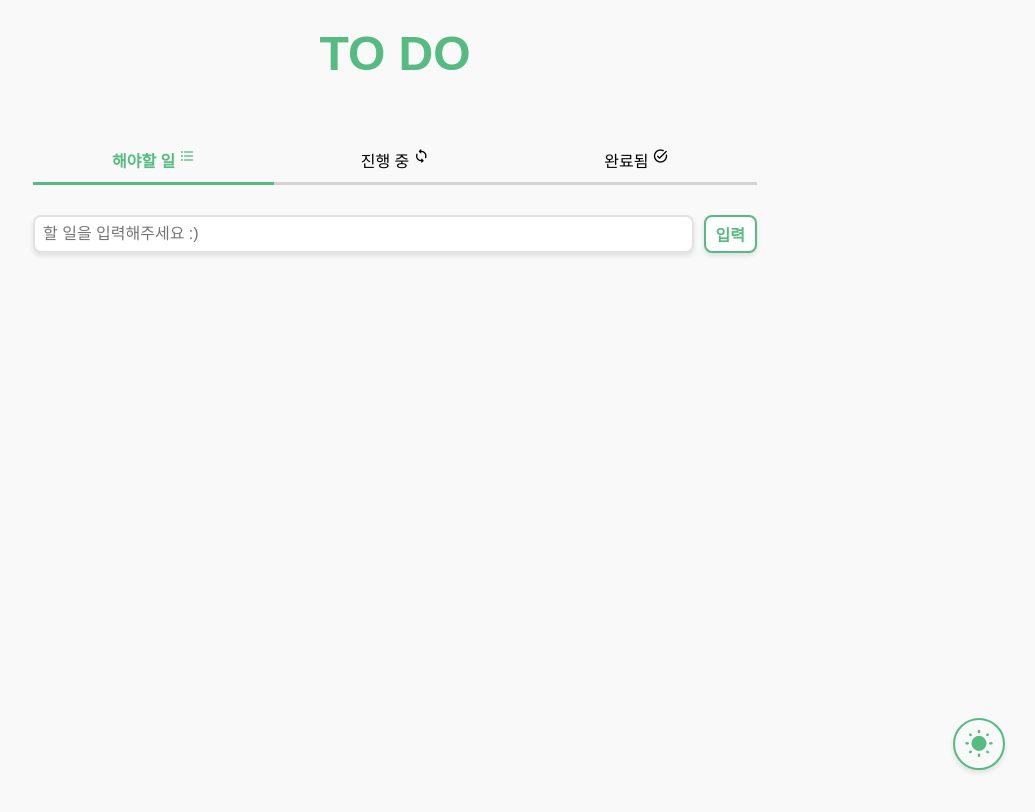
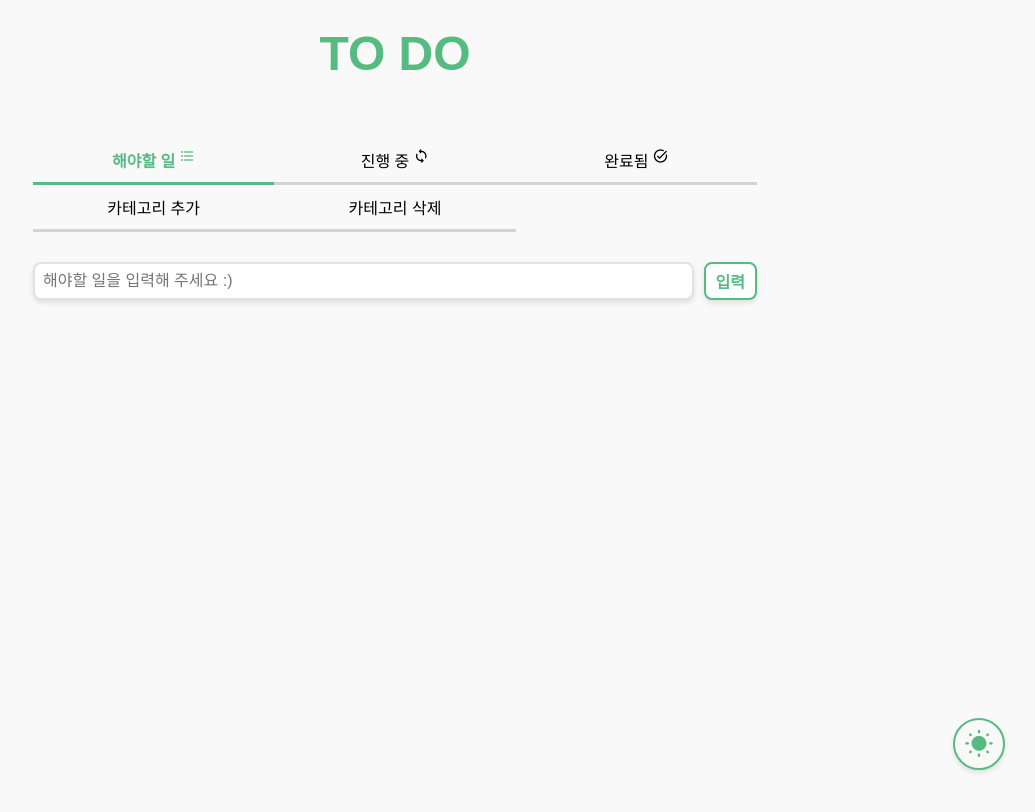
Before and after one commit to yeeed711/to-do, a React (Create React App) app: page / in a window 1280 px wide. Shown: the top 812 px of the page, without its empty margins (245-1280 px from the left). Built offline with nearby package versions, Linux system fonts and the light colour scheme; a web font is replaced by a local one.

Commit message:
feat: category추가,삭제 기능 구현

```diff
--- a/src/atoms.ts
+++ b/src/atoms.ts
@@ -14,15 +14,31 @@ const localStorageEffect =
     });
   };
 
-export enum Categories {
-  '해야할일' = '해야할 일',
-  '진행 중' = '진행 중',
-  '완료됨' = '완료됨',
-}
+const categoriesEffect =
+  (key: string) =>
+  ({ setSelf, onSet }: any) => {
+    const savedValue = localStorage.getItem(key);
+    if (savedValue !== null) {
+      setSelf(JSON.parse(savedValue));
+    }
+    onSet((newValue: any, _: any, isReset: boolean) => {
+      isReset
+        ? localStorage.removeItem(key)
+        : localStorage.setItem(key, JSON.stringify(newValue));
+    });
+  };
+
+// export enum Categories {
+//   '해야할일' = '해야할 일',
+//   '진행 중' = '진행 중',
+//   '완료됨' = '완료됨',
+// }
+
+export let defaultCategories: string[] = ['해야할 일', '진행 중', '완료됨'];
 export interface IToDo {
   id: number;
   text: string;
-  category: Categories;
+  category: string;
 }
 
 export const isDarkAtom = atom({
@@ -36,9 +52,15 @@ export const toDoState = atom<IToDo[]>({
   effects: [localStorageEffect('toDo')],
 });
 
-export const categoryState = atom<Categories>({
+export const categoryState = atom<string>({
   key: 'category',
-  default: Categories.해야할일,
+  default: defaultCategories[0],
+});
+
+export const categoriesState = atom({
+  key: 'categories',
+  default: defaultCategories,
+  effects: [categoriesEffect('categories')],
 });
 
 export const toDoSelector = selector({
--- a/src/components/CategoryList.tsx
+++ b/src/components/CategoryList.tsx
@@ -1,34 +1,72 @@
 import React from 'react';
 import styled from 'styled-components';
 import { useRecoilState } from 'recoil';
-import { categoryState, Categories } from '../atoms';
+import { categoriesState, categoryState, defaultCategories } from '../atoms';
 import Icon from './Icon';
 
 const CategoryList = () => {
   const [category, setCategory] = useRecoilState(categoryState);
+  const [categories, setCategories] = useRecoilState(categoriesState);
 
   const onClick = (event: React.MouseEvent<HTMLButtonElement>) => {
     setCategory(event.currentTarget.value as any);
   };
 
-  const Icons = {
-    '해야할 일': <Icon name='format_list_bulleted' />,
-    '진행 중': <Icon name='sync' />,
-    완료됨: <Icon name='task_alt' />,
+  const addCategory = () => {
+    // setCategory();
+    const newCategory = prompt('추가할 카테고리의 이름은 무엇인가요?');
+    if (newCategory) {
+      if (defaultCategories.includes(newCategory)) {
+        alert('이미 사용중인 카테고리 이름입니다.');
+        return;
+      }
+      setCategories([...categories, newCategory]);
+      setCategory(newCategory);
+    }
   };
+
+  const deleteCategory = () => {
+    const deletetitle = prompt('삭제할 카테고리의 이름을 적어주세요');
+    if (deletetitle) {
+      if (defaultCategories.includes(deletetitle)) {
+        alert('기본 카테고리는 삭제할 수 없습니다.');
+        return;
+      }
+      if (!categories.includes(deletetitle)) {
+        alert('카테고리를 찾지 못했어요. 정확히 입력해주세요');
+        return;
+      }
+      const targetIndex = categories.indexOf(deletetitle);
+      console.log(targetIndex);
+      setCategories((allCategories) => {
+        return [
+          ...allCategories.slice(0, targetIndex),
+          ...allCategories.slice(targetIndex + 1),
+        ];
+      });
+    }
+  };
+
+  const Icons = [
+    <Icon name='format_list_bulleted' />,
+    <Icon name='sync' />,
+    <Icon name='task_alt' />,
+  ];
 
   return (
     <>
-      {Object.values(Categories).map((item, idx) => {
+      {categories.map((item, idx) => {
         return (
           <li key={idx}>
             <Button value={item} onClick={onClick} disabled={category === item}>
               {item}
-              {Icons[item]}
+              {Icons[idx]}
             </Button>
           </li>
         );
       })}
+      <AddBtn onClick={addCategory}>카테고리 추가</AddBtn>
+      <AddBtn onClick={deleteCategory}>카테고리 삭제</AddBtn>
     </>
   );
 };
@@ -54,3 +92,10 @@ const Button = styled.button`
     font-weight: 600;
   }
 `;
+
+const AddBtn = styled(Button)`
+  &:hover {
+    border-color: #1871f7;
+    color: #1871f7;
+  }
+`;
--- a/src/components/CreateToDo.tsx
+++ b/src/components/CreateToDo.tsx
@@ -28,7 +28,7 @@ const CreateToDo = () => {
     <Form onSubmit={handleSubmit(handleVaild)} autoComplete='off'>
       <ToDoInput
         {...register('toDo', { required: '할 일이 입력되지 않았습니다!' })}
-        placeholder='할 일을 입력해주세요 :)'
+        placeholder={`${category}을 입력해 주세요 :)`}
       />
       <Button>입력</Button>
     </Form>
--- a/src/components/ToDo.tsx
+++ b/src/components/ToDo.tsx
@@ -1,7 +1,7 @@
 import React from 'react';
 import styled from 'styled-components';
 import { useSetRecoilState } from 'recoil';
-import { toDoState, Categories, IToDo } from '../atoms';
+import { toDoState, defaultCategories, IToDo } from '../atoms';
 
 const ToDo = ({ id, text, category }: IToDo) => {
   const setToDos = useSetRecoilState(toDoState);
@@ -38,19 +38,19 @@ const ToDo = ({ id, text, category }: IToDo) => {
     <Li>
       {text}
       <ButtonWrapper>
-        {category !== Categories.해야할일 && (
-          <DoBtn name={Categories.해야할일} onClick={onClick}>
-            해야할 일
+        {category !== defaultCategories[0] && (
+          <DoBtn name={defaultCategories[0]} onClick={onClick}>
+            {defaultCategories[0]}
           </DoBtn>
         )}
-        {category !== Categories['진행 중'] && (
-          <DoingBtn name={Categories['진행 중']} onClick={onClick}>
-            진행 중
+        {category !== defaultCategories[1] && (
+          <DoingBtn name={defaultCategories[1]} onClick={onClick}>
+            {defaultCategories[1]}
           </DoingBtn>
         )}
-        {category !== Categories.완료됨 && (
-          <DoneBtn name={Categories.완료됨} onClick={onClick}>
-            완료됨
+        {category !== defaultCategories[2] && (
+          <DoneBtn name={defaultCategories[2]} onClick={onClick}>
+            {defaultCategories[2]}
           </DoneBtn>
         )}
         <DelBtn onClick={handleDelete}>삭제</DelBtn>
```
